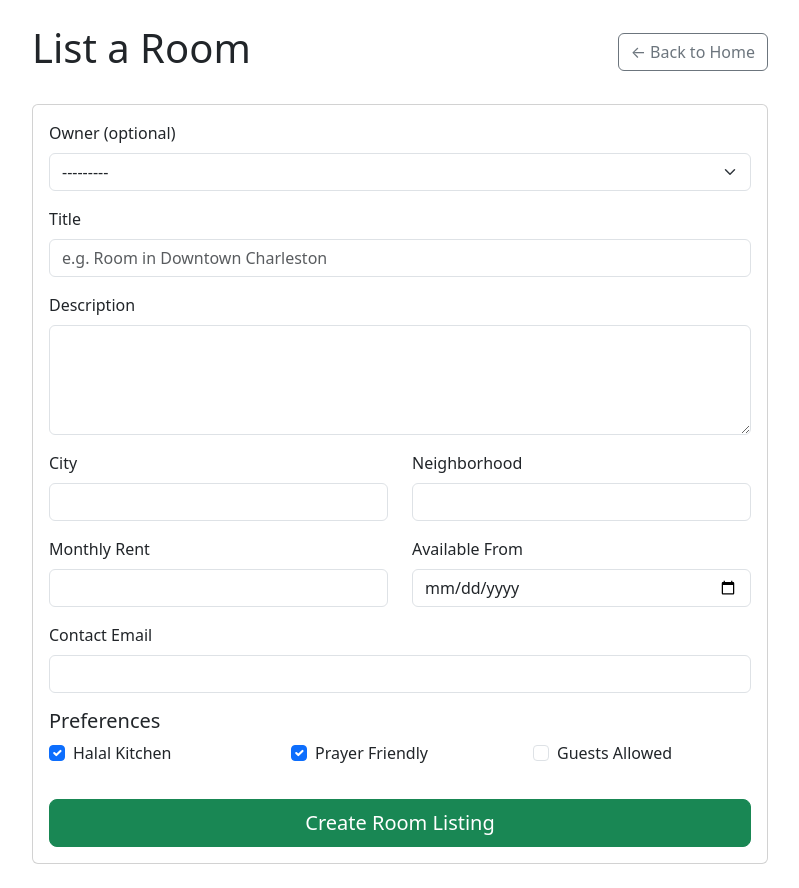
After one commit to mastershifu24/muslim_roommate_finder, a Django app: page /rooms/create/ in a window 1280 px wide. The commit adds this page. Shown: the whole page, without its empty margins (240-1039 px from the left). Run offline with Django 5.2, Linux system fonts and the light colour scheme.

Commit message:
added room model

```diff
--- a/muslim-roommate-finder/config/urls.py
+++ b/muslim-roommate-finder/config/urls.py
@@ -16,7 +16,7 @@ Including another URLconf
 """
 from django.contrib import admin #this import is used to access the admin site
 from django.urls import path #this import is used to define the url patterns for the app
-from core.views import home, create_profile, profile_detail, edit_profile, delete_profile, contact_profile
+from core.views import home, create_profile, profile_detail, edit_profile, delete_profile, contact_profile, room_detail, create_room
 
 urlpatterns = [
     path('admin/', admin.site.urls),
@@ -26,4 +26,6 @@ urlpatterns = [
     path('profile/<int:profile_id>/edit/', edit_profile, name='edit_profile'),
     path('profile/<int:profile_id>/delete/', delete_profile, name='delete_profile'),
     path('profile/<int:profile_id>/contact/', contact_profile, name='contact_profile'),
+    path('rooms/<int:room_id>/', room_detail, name='room_detail'),
+    path('rooms/create/', create_room, name='create_room'),
 ]
--- a/muslim-roommate-finder/core/forms.py
+++ b/muslim-roommate-finder/core/forms.py
@@ -1,5 +1,5 @@
 from django import forms
-from .models import Profile, Contact
+from .models import Profile, Contact, Room
 
 class ProfileForm(forms.ModelForm):
     class Meta:
@@ -108,3 +108,28 @@ class ContactForm(forms.ModelForm):
             )
 
         return name.strip()
+
+
+class RoomForm(forms.ModelForm):
+    class Meta:
+        model = Room
+        fields = [
+            'owner', 'title', 'description',
+            'city', 'neighborhood',
+            'rent', 'available_from',
+            'halal_kitchen', 'prayer_friendly', 'guests_allowed',
+            'contact_email',
+        ]
+        widgets = {
+            'owner': forms.Select(attrs={'class': 'form-select'}),
+            'title': forms.TextInput(attrs={'class': 'form-control', 'placeholder': 'e.g. Room in Downtown Charleston'}),
+            'description': forms.Textarea(attrs={'class': 'form-control', 'rows': 4}),
+            'city': forms.TextInput(attrs={'class': 'form-control'}),
+            'neighborhood': forms.TextInput(attrs={'class': 'form-control'}),
+            'rent': forms.NumberInput(attrs={'class': 'form-control', 'step': '0.01'}),
+            'available_from': forms.DateInput(attrs={'class': 'form-control', 'type': 'date'}),
+            'contact_email': forms.EmailInput(attrs={'class': 'form-control'}),
+            'halal_kitchen': forms.CheckboxInput(attrs={'class': 'form-check-input'}),
+            'prayer_friendly': forms.CheckboxInput(attrs={'class': 'form-check-input'}),
+            'guests_allowed': forms.CheckboxInput(attrs={'class': 'form-check-input'}),
+        }
--- a/muslim-roommate-finder/core/views.py
+++ b/muslim-roommate-finder/core/views.py
@@ -1,8 +1,8 @@
 from django.shortcuts import render, redirect, get_object_or_404
 from django.contrib import messages
 from django.db.models import Q
-from .models import Profile
-from .forms import ProfileForm, ContactForm
+from .models import Profile, Room
+from .forms import ProfileForm, ContactForm, RoomForm
 
 def home(request):
     # Get search parameters from URL (e.g., ?city=NewYork&gender=M)
@@ -64,18 +64,17 @@ def home(request):
     cities = Profile.objects.values_list('city', flat=True).distinct().order_by('city')
     neighborhoods = Profile.objects.values_list('neighborhood', flat=True).distinct().order_by('neighborhood')
 
-    # Get available rooms (profiles not looking for rooms)
-    available_rooms = Profile.objects.filter(is_looking_for_room=False)
+    # Get available rooms from Room model
+    available_rooms = Room.objects.all()
 
-    # Apply same filters to available rooms
+    # Apply filters to available rooms
     if search_query:
         available_rooms = available_rooms.filter(
-            Q(name__icontains=search_query) |
+            Q(title__icontains=search_query) |
+            Q(description__icontains=search_query) |
             Q(city__icontains=search_query) |
-            Q(neighborhood__icontains=search_query) |
-            Q(bio__icontains=search_query)
+            Q(neighborhood__icontains=search_query)
         )
-
     if city_filter:
         available_rooms = available_rooms.filter(city__icontains=city_filter)
     if neighborhood_filter:
@@ -83,19 +82,8 @@ def home(request):
     if charleston_only:
         charleston_areas = ['Downtown', 'West Ashley', 'Mount Pleasant', 'James Island', 'Charleston County']
         available_rooms = available_rooms.filter(city__iregex=r'(' + '|'.join(charleston_areas) + ')')
-    if gender_filter:
-        available_rooms = available_rooms.filter(gender=gender_filter)
-    if age_min:
-        available_rooms = available_rooms.filter(age__gte=age_min)
-    if age_max:
-        available_rooms = available_rooms.filter(age__lte=age_max)
-    if preference_filter:
-        if preference_filter == 'halal_kitchen':
-            available_rooms = available_rooms.filter(halal_kitchen=True)
-        elif preference_filter == 'prayer_friendly':
-            available_rooms = available_rooms.filter(prayer_friendly=True)
-        elif preference_filter == 'guests_allowed':
-            available_rooms = available_rooms.filter(guests_allowed=True)
+    if preference_filter in ['halal_kitchen', 'prayer_friendly', 'guests_allowed']:
+        available_rooms = available_rooms.filter(**{preference_filter: True})
 
     # Create context dictionary to send to template
     context = {
@@ -166,6 +154,13 @@ def profile_detail(request, profile_id):
     }
 
     return render(request, 'profile_detail.html', context)
+
+def room_detail(request, room_id):
+    room = get_object_or_404(Room, id=room_id)
+    context = {
+        'room': room,
+    }
+    return render(request, 'room_detail.html', context)
 
 def contact_profile(request, profile_id):
     """
@@ -302,3 +297,16 @@ def create_profile(request):
         form = ProfileForm()
 
     return render(request, 'create_profile.html', {'form': form})
+
+def create_room(request):
+    if request.method == 'POST':
+        form = RoomForm(request.POST)
+        if form.is_valid():
+            room = form.save()
+            messages.success(request, 'Room listing created successfully!')
+            return redirect('room_detail', room_id=room.id)
+        else:
+            messages.error(request, 'Please correct the errors below.')
+    else:
+        form = RoomForm()
+    return render(request, 'create_room.html', {'form': form})
--- /dev/null
+++ b/muslim-roommate-finder/templates/create_room.html
@@ -0,0 +1,115 @@
+<!DOCTYPE html>
+<html>
+<head>
+    <title>Create Room - Muslim Roommate Finder</title>
+    <link rel="stylesheet" href="https://cdn.jsdelivr.net/npm/bootstrap@5.3.0/dist/css/bootstrap.min.css">
+    <meta name="viewport" content="width=device-width, initial-scale=1">
+</head>
+<body class="container py-4">
+    <div class="row justify-content-center">
+        <div class="col-md-8">
+            <div class="d-flex justify-content-between align-items-center mb-4">
+                <h1>List a Room</h1>
+                <a href="{% url 'home' %}" class="btn btn-outline-secondary">← Back to Home</a>
+            </div>
+
+            {% if messages %}
+                {% for message in messages %}
+                    <div class="alert alert-{{ message.tags }} alert-dismissible fade show" role="alert">
+                        {{ message }}
+                        <button type="button" class="btn-close" data-bs-dismiss="alert"></button>
+                    </div>
+                {% endfor %}
+            {% endif %}
+
+            <div class="card">
+                <div class="card-body">
+                    <form method="post">
+                        {% csrf_token %}
+
+                        <div class="mb-3">
+                            <label for="{{ form.owner.id_for_label }}" class="form-label">Owner (optional)</label>
+                            {{ form.owner }}
+                            {% if form.owner.errors %}<div class="text-danger">{{ form.owner.errors }}</div>{% endif %}
+                        </div>
+
+                        <div class="mb-3">
+                            <label for="{{ form.title.id_for_label }}" class="form-label">Title</label>
+                            {{ form.title }}
+                            {% if form.title.errors %}<div class="text-danger">{{ form.title.errors }}</div>{% endif %}
+                        </div>
+
+                        <div class="mb-3">
+                            <label for="{{ form.description.id_for_label }}" class="form-label">Description</label>
+                            {{ form.description }}
+                            {% if form.description.errors %}<div class="text-danger">{{ form.description.errors }}</div>{% endif %}
+                        </div>
+
+                        <div class="row">
+                            <div class="col-md-6 mb-3">
+                                <label for="{{ form.city.id_for_label }}" class="form-label">City</label>
+                                {{ form.city }}
+                                {% if form.city.errors %}<div class="text-danger">{{ form.city.errors }}</div>{% endif %}
+                            </div>
+                            <div class="col-md-6 mb-3">
+                                <label for="{{ form.neighborhood.id_for_label }}" class="form-label">Neighborhood</label>
+                                {{ form.neighborhood }}
+                                {% if form.neighborhood.errors %}<div class="text-danger">{{ form.neighborhood.errors }}</div>{% endif %}
+                            </div>
+                        </div>
+
+                        <div class="row">
+                            <div class="col-md-6 mb-3">
+                                <label for="{{ form.rent.id_for_label }}" class="form-label">Monthly Rent</label>
+                                {{ form.rent }}
+                                {% if form.rent.errors %}<div class="text-danger">{{ form.rent.errors }}</div>{% endif %}
+                            </div>
+                            <div class="col-md-6 mb-3">
+                                <label for="{{ form.available_from.id_for_label }}" class="form-label">Available From</label>
+                                {{ form.available_from }}
+                                {% if form.available_from.errors %}<div class="text-danger">{{ form.available_from.errors }}</div>{% endif %}
+                            </div>
+                        </div>
+
+                        <div class="mb-3">
+                            <label for="{{ form.contact_email.id_for_label }}" class="form-label">Contact Email</label>
+                            {{ form.contact_email }}
+                            {% if form.contact_email.errors %}<div class="text-danger">{{ form.contact_email.errors }}</div>{% endif %}
+                        </div>
+
+                        <div class="mb-4">
+                            <h5>Preferences</h5>
+                            <div class="row">
+                                <div class="col-md-4 mb-2">
+                                    <div class="form-check">
+                                        {{ form.halal_kitchen }}
+                                        <label class="form-check-label" for="{{ form.halal_kitchen.id_for_label }}">Halal Kitchen</label>
+                                    </div>
+                                </div>
+                                <div class="col-md-4 mb-2">
+                                    <div class="form-check">
+                                        {{ form.prayer_friendly }}
+                                        <label class="form-check-label" for="{{ form.prayer_friendly.id_for_label }}">Prayer Friendly</label>
+                                    </div>
+                                </div>
+                                <div class="col-md-4 mb-2">
+                                    <div class="form-check">
+                                        {{ form.guests_allowed }}
+                                        <label class="form-check-label" for="{{ form.guests_allowed.id_for_label }}">Guests Allowed</label>
+                                    </div>
+                                </div>
+                            </div>
+                        </div>
+
+                        <div class="d-grid">
+                            <button type="submit" class="btn btn-success btn-lg">Create Room Listing</button>
+                        </div>
+                    </form>
+                </div>
+            </div>
+        </div>
+    </div>
+
+    <script src="https://cdn.jsdelivr.net/npm/bootstrap@5.3.0/dist/js/bootstrap.bundle.min.js"></script>
+</body>
+</html>
```
Also changed, not shown: muslim-roommate-finder/core/admin.py (+34 -1 lines), muslim-roommate-finder/core/models.py (+54 -4 lines), muslim-roommate-finder/templates/home.html (+12 -6 lines), muslim-roommate-finder/templates/room_detail.html (added, +48 -0 lines).
